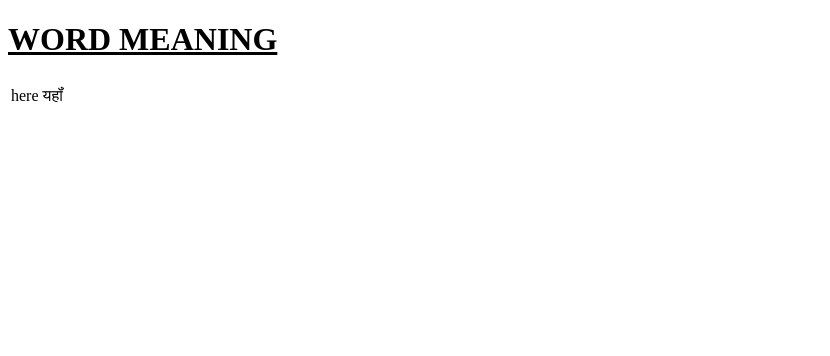
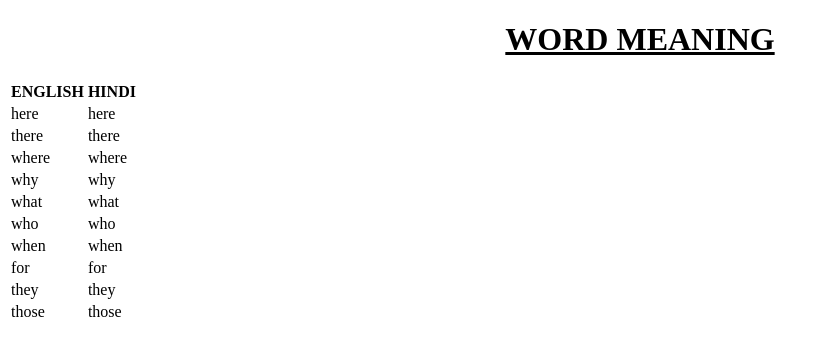
Before and after one commit to Aman08860/Web-hosting, a plain HTML site: page index.html in a window 1280 px wide. Shown: the whole page, without its empty margins (0-830 px from the left). Drawn offline with Linux system fonts and the light colour scheme.

Commit message:
Update index.html

```diff
--- a/index.html
+++ b/index.html
@@ -9,37 +9,41 @@
 </head>
 <body>
 
-	<h1 class="heading"><u>WORD MEANING</u></h1>
+
+	<h1 class="heading" align='center' translate='no'><u>WORD MEANING</u></h1>
 
 	<table>
 
 	    <tr>
-	        <th></th>
-	        <th></th>
+	        <th>ENGLISH</th>
+	        <th>HINDI</th>
 	    </tr>
 
-	    <tr>
-	        <td>here</td><td>यहॉं</td>
-	    </tr>
+	    <tr><td translate='no'>here</td><td>here</td></tr>
+	    <tr><td translate="no">there</td><td>there</td></tr>
+	    <tr><td translate="no">where</td><td>where</td></tr>
+	    <tr><td translate="no">why</td><td>why</td></tr>
 
-	    <tr>  <td></td> <td></td>  </tr>
+	    <tr><td translate="no">what</td><td>what</td></tr>
+	    <tr><td translate="no">who</td><td>who</td></tr>
+	    <tr><td translate="no">when</td><td>when</td></tr>
+	    <tr><td translate="no">for</td><td>for</td></tr>
+	    <tr><td translate="no">they</td><td>they</td></tr>
+	    <tr><td translate="no">those</td><td>those</td></tr>
 
-	    <tr>  <td></td> <td></td>  </tr>
 
-	    <tr>  <td></td> <td></td>  </tr>
-
-	    <tr>  <td></td> <td></td>  </tr>
-
-	    <tr>  <td></td> <td></td>  </tr>
-
-	    <tr>  <td></td> <td></td>  </tr>
-
-	    <tr>  <td></td> <td></td>  </tr>
 
 
 	</table>
 
+<div id="google_translate_element"></div>
 
+<script type="text/javascript">
+function googleTranslateElementInit() {
+  new google.translate.TranslateElement({pageLanguage: 'en'}, 'google_translate_element');
+}
+</script>
+<script type="text/javascript" src="//translate.google.com/translate_a/element.js?cb=googleTranslateElementInit"></script>
 
 
 </body>
```
